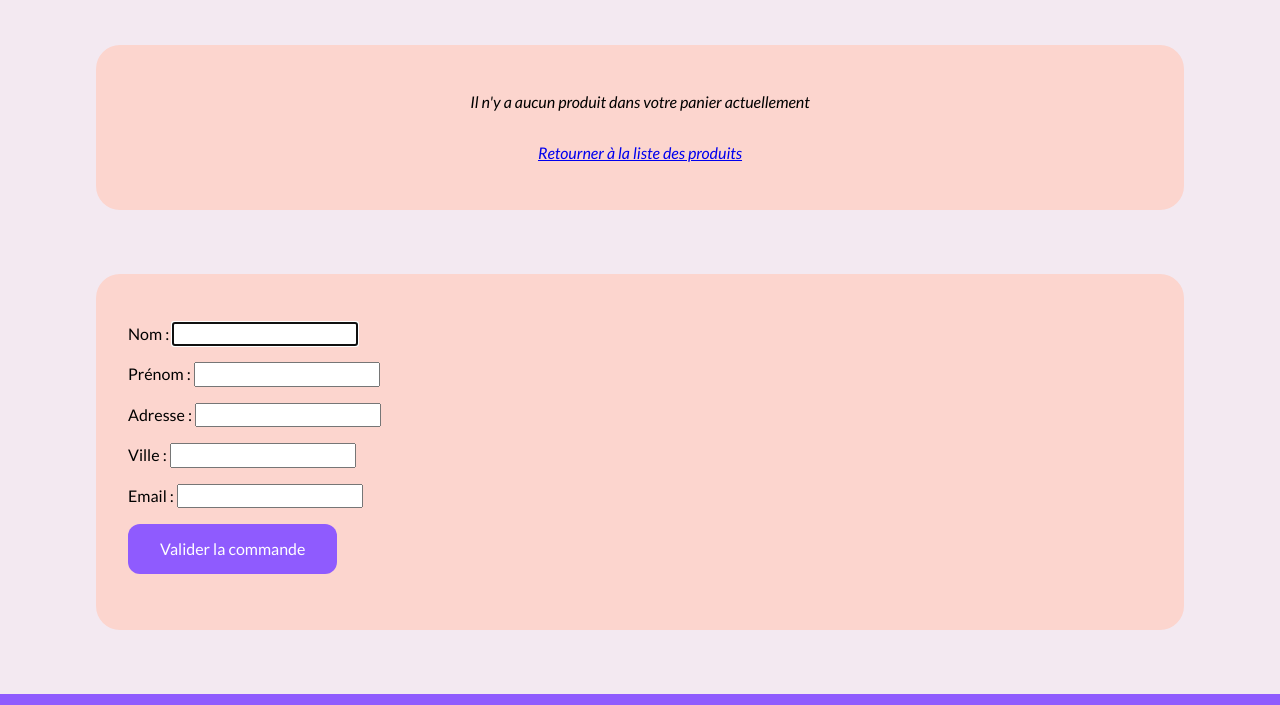
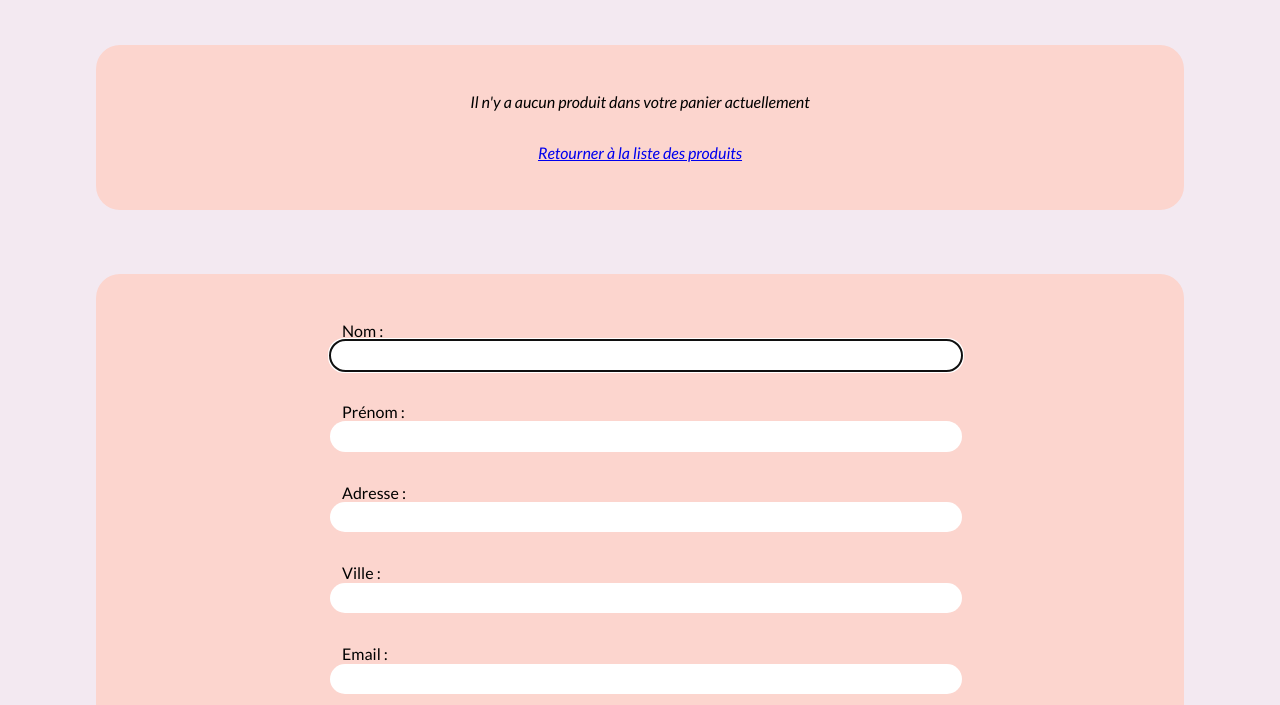
Before and after one commit to TheoKnoep/TheoKnoepflin_5_28102020, a website: page cart.html in a window 1280 px wide. Shown: the part 95-800 px from the top of the page. Drawn offline with Linux system fonts and the light colour scheme.

Commit message:
Style CSS du formulaire de commande

```diff
--- a/cart.html
+++ b/cart.html
@@ -50,14 +50,14 @@
 
 		</div>
 
-		<div class="cart-form-container page-content soft-shape">
+		<div class="cart-form-container page-content soft-shape form-container">
 			<form method="post" action="#">
-				<p><label for="lastName">Nom</label> : <input type="text" name="lastName" id="lastName" autofocus required/></p>
- 				<p><label for="firstName">Prénom</label> : <input type="text" name="firstName" id="firstName" required/></p>
-				<p><label for="adress">Adresse</label> : <input type="text" name="adress" id="adress" required /></p>
-				<p><label for="city">Ville</label> : <input type="text" name="city" id="city" required /></p>
-				<p><label for="email">Email</label> : <input type="mail" name="email" id="email" required /></p>
-				<input type="submit" id="confirm-order" value="Valider la commande" class="button"/>
+				<p><label for="lastName" class="label">Nom</label> : <input type="text" name="lastName" id="lastName" autofocus required class="input"/></p>
+ 				<p><label for="firstName" class="label">Prénom</label> : <input type="text" name="firstName" id="firstName" required class="input"/></p>
+				<p><label for="adress" class="label">Adresse</label> : <input type="text" name="adress" id="adress" required class="input"/></p>
+				<p><label for="city" class="label">Ville</label> : <input type="text" name="city" id="city" required class="input"/></p>
+				<p><label for="email" class="label">Email</label> : <input type="mail" name="email" id="email" required class="input"/></p>
+				<input type="submit" id="confirm-order" value="Valider la commande" class="btn btn--inactive submit"/>
 			</form>
 		</div>
 	</main>
--- a/sass/componants/_button.scss
+++ b/sass/componants/_button.scss
@@ -1,15 +1,25 @@
-.button {
-	background-color: $main-color;
-	color: white;
+.btn {
 	padding: 1em 2em;
 	border-radius: 12px;
 	border: none;
+	&--active {
+		color: white;
+		background-color: $main-color;
+		margin-bottom: 6px;
 		cursor: pointer;
 		@include transition-effect;
 		border-bottom: 0 solid $darker-main-color;
 		&:hover {
 			transform: translateY(-6px);
 			border-bottom: 6px solid $darker-main-color;
+			margin-bottom: 0;
+		}
+	}
+	&--inactive {
+		color: #c6c6c6;
+		&:hover {
+			cursor: not-allowed;
+		}
 	}
 }
 
--- /dev/null
+++ b/sass/componants/_form.scss
@@ -0,0 +1,22 @@
+.form-container {
+	display: flex;
+	justify-content: center;
+	form {
+		width: 90%;
+		max-width: 620px;
+		display:flex;
+		flex-direction: column;
+		.label {
+			margin-left: 12px;
+		}
+		.input {
+			width: 100%;
+			border: none;
+			border-radius: 25px;
+			padding: 6px;
+		}
+		.submit {
+			align-self: flex-end;
+		}
+	}
+}
--- a/sass/main.scss
+++ b/sass/main.scss
@@ -13,6 +13,7 @@
 @import "./componants/product-card";
 @import "./componants/button";
 @import "./componants/cart";
+@import "./componants/form";
 
 /* Pages */
 @import "./pages/product";
--- a/sass/pages/_cart.scss
+++ b/sass/pages/_cart.scss
@@ -3,10 +3,6 @@
 	justify-content: center;
 	align-items: center;
 	flex-direction: column;
-}
-.cart-form-container {
-	height: 292px;
-	display:flex;
 }
 
 .soft-shape {
--- a/sass/utils/_variable.scss
+++ b/sass/utils/_variable.scss
@@ -8,7 +8,7 @@ $bg-color: #f3e9F1;
 
 
 @mixin transition-effect {
-	transition: all 350ms ease;
+	transition: all 250ms ease;
 }
 
 @mixin product-name {
--- a/scripts/page-cart.js
+++ b/scripts/page-cart.js
@@ -1,8 +1,8 @@
 let myCart = new Cart();
 myCart.displayCartInConsole();
-console.log(myCart.content);
 
 let cartContainer = document.getElementById("cart-container");
+let confirmButton = document.getElementById("confirm-order");
 
 if (myCart.cartIsEmpty()) {
 	console.log("Le panier est vide");
@@ -44,10 +44,13 @@ if (myCart.cartIsEmpty()) {
 							</tbody>
 						</table>`
 
+	//on rend accessible le bouton de confirmation de commande en bas du formulaire :
+	confirmButton.classList.replace("btn--inactive", "btn--active");
+
 }
 
 let cartTableBody = document.getElementById("cart-table-body");
-console.log(cartTableBody.children[1]);
+
 let delateItems = document.querySelectorAll(".delate-items");
 for (let i = 0; i < myCart.content.length; i++) {
 	delateItems[i].addEventListener('click', function() {
--- a/scripts/page-product.js
+++ b/scripts/page-product.js
@@ -37,6 +37,7 @@ fetch("http://localhost:3000/api/teddies/" + productId)
 			//on supprime le curseur d'attente pour signifier que la page a fini de charger :
 			wholePage.classList.remove("waiting-cursor");
 			addCartButton.classList.remove("waiting-cursor");
+			addCartButton.classList.replace("btn--inactive", "btn--active");
 		})
 	 .catch(error => alert("Vous devez être connecté au serveur pour afficher le produit"));
 
```
Also changed, not shown: produit.html (+1 -1 lines), style.css, 1 other file. Lines whose indentation alone changed are shown as unchanged.
